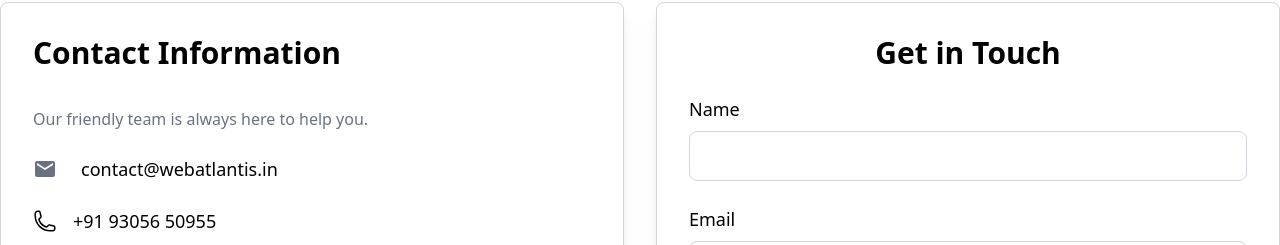
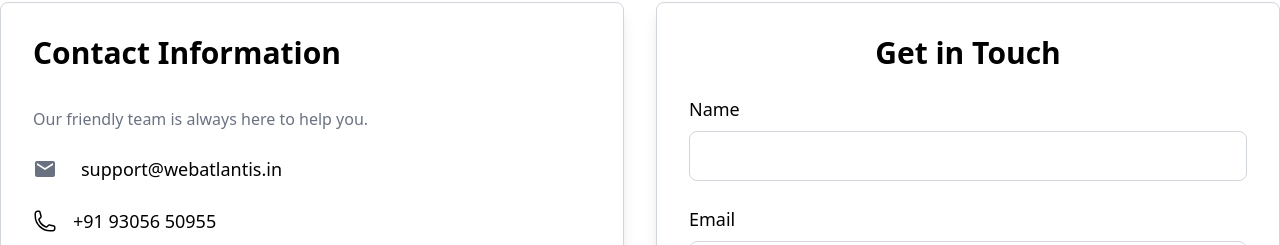
Before and after one commit to manish-atlantis/Tech_Start_01-masterss, a React (Vite) app: page / in a window 1280 px wide. Shown: the part 7557-7802 px from the top of the page. Built offline with nearby package versions, Linux system fonts and the light colour scheme.

Commit message:
Update ContactForm.jsx

```diff
--- a/src/components/ContactForm.jsx
+++ b/src/components/ContactForm.jsx
@@ -59,8 +59,8 @@ const ContactUs = () => {
                 d="M20 4H4c-1.1 0-1.99.9-1.99 2L2 18c0 1.1.9 2 2 2h16c1.1 0 2-.9 2-2V6c0-1.1-.9-2-2-2zm0 4l-8 5l-8-5V6l8 5l8-5v2z"
               />
             </svg>
-            <a href="mailto:contact@webatlantis.in" className="text-lg font-medium text-black hover:text-blue-600">
-              contact@webatlantis.in
+            <a href="mailto:support@webatlantis.in" className="text-lg font-medium text-black hover:text-blue-600">
+              support@webatlantis.in
             </a>
           </div>
 
```
